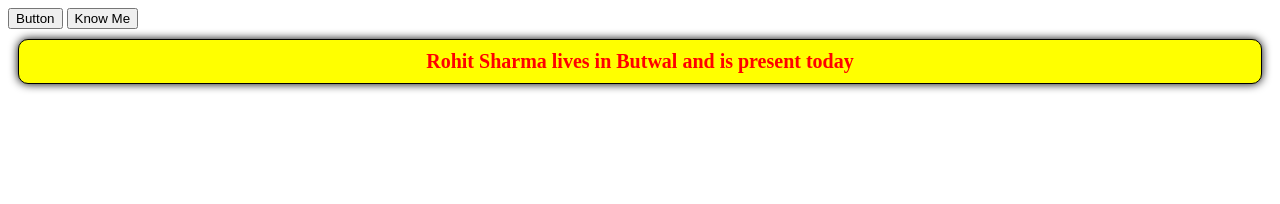
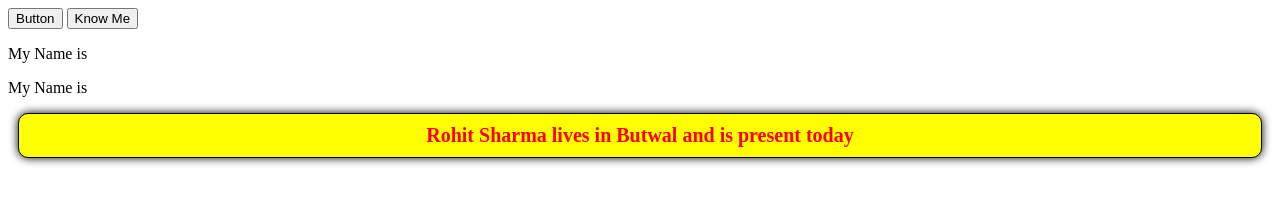
Before and after one commit to sharmapandeyrohit-hue/javascript, a plain HTML site: page index.html in a window 1280 px wide. Both pictures are taken after a click on the button "Know Me". Drawn offline with Linux system fonts and the light colour scheme.

Commit message:
dom Method getElementByClassName()

```diff
--- a/index.html
+++ b/index.html
@@ -12,7 +12,9 @@
     <button type="button" onclick="alert('Hello World')">Button</button>
     <!-- Above is same as below -->
     <button type="button" onclick="donkey()">Know Me</button>
-    <p id="name">My Name is</p>
+    <p class="name">My Name is</p>
+    <p class="name">My Name is</p>
+    <p class="name">My Name is</p>
     <script src="js/script.js"></script>
 </body>
 
--- a/js/script.js
+++ b/js/script.js
@@ -6,21 +6,22 @@ const person = {
 function donkey() {
     const status = person.present ? "present" : "absent";
 
-    var demo = document.getElementById("name");
+    var demo = document.getElementsByClassName("name");
 
-    demo.innerHTML = person.name + " lives in " + person.city + " and is " + status + " today";
+    demo[2].innerHTML = person.name + " lives in " + person.city + " and is " + status + " today";
+    demo[2].style.color = "red";
+    demo[2].style.backgroundColor = "yellow";
+    demo[2].style.padding = "10px";
+    demo[2].style.borderRadius = "10px";
+    demo[2].style.fontSize = "20px";
+    demo[2].style.fontWeight = "bold";
+    demo[2].style.textAlign = "center";
+    demo[2].style.margin = "10px";
+    demo[2].style.border = "1px solid black";
+    demo[2].style.boxShadow = "0 0 10px black";
+    demo[2].style.transition = "all 0.5s ease-in-out";
+    demo[2].style.cursor = "pointer";
+    demo[2].style.userSelect = "none";
+    demo[2].style.outline = "none";
 
-    demo.style.color = "red";
-    demo.style.backgroundColor = "yellow";
-    demo.style.padding = "10px";
-    demo.style.borderRadius = "10px";
-    demo.style.fontSize = "20px";
-    demo.style.fontWeight = "bold";
-    demo.style.textAlign = "center";
-    demo.style.margin = "10px";
-    demo.style.border = "1px solid black";
-    demo.style.boxShadow = "0 0 10px black";
-    demo.style.transition = "all 0.5s ease-in-out";
-    demo.style.cursor = "pointer";
-    demo.style.userSelect = "none";
 }
```
